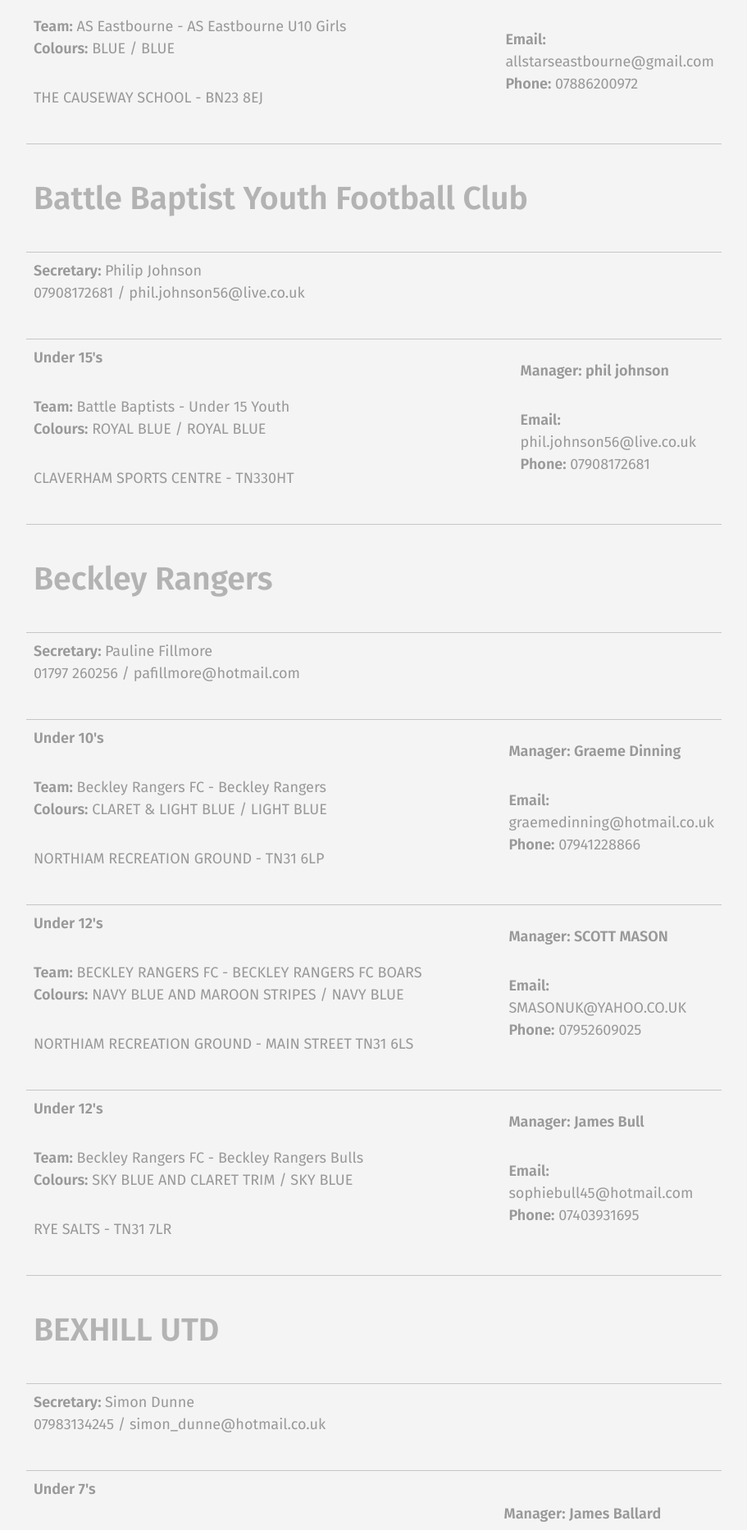
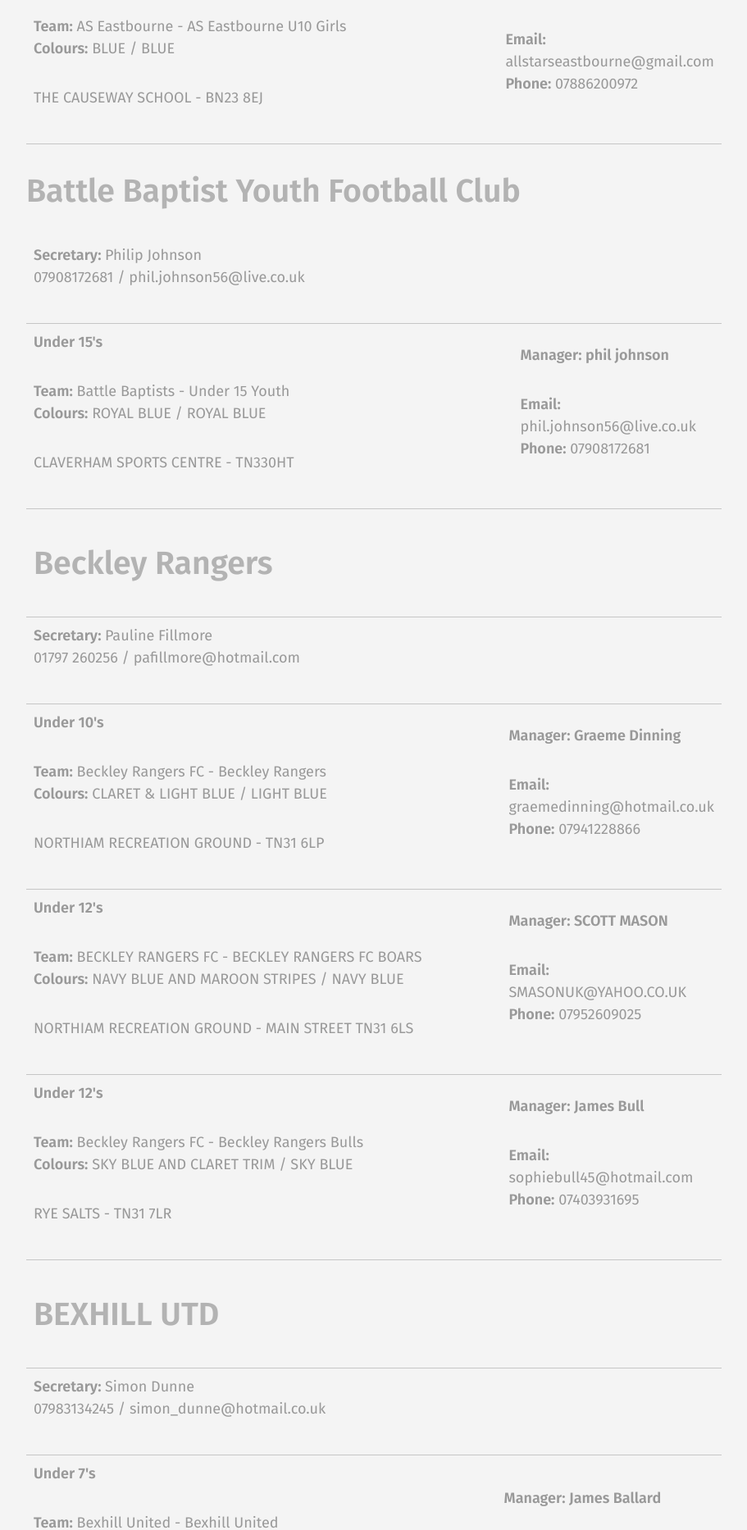
Before and after one commit to rotherleague/Rother, a Jekyll site: the page built from clubs.md, in a window 1280 px wide. Shown: the part 1030-2896 px from the top of the page at 82% size, without its empty margins (56-967 px from the left). Built offline with Jekyll 4.4.1, drawn with Linux system fonts in a browser that asks for light colours; comment, search, counter and statistics services are not loaded; a style sheet for code colours, icons or effects is not loaded.

Commit message:
Update battle.html

```diff
--- a/_includes/clubs/battle.html
+++ b/_includes/clubs/battle.html
@@ -1,9 +1,6 @@
+<h2 id="battle"><strong>Battle Baptist Youth Football Club</strong></h2>
 <table class="table table-striped table-bordered" cellpadding="10" cellspacing="1" width="100%">
-         <tr>
-            <td colspan="2">
-               <h2><strong>Battle Baptist Youth Football Club</strong></h2>
-            </td>
-         </tr>
+
          <tr>
             <td colspan="2">
                <p><strong>Secretary: </strong> Philip Johnson<br />07908172681 / phil.johnson56@live.co.uk <br /></p>
```
